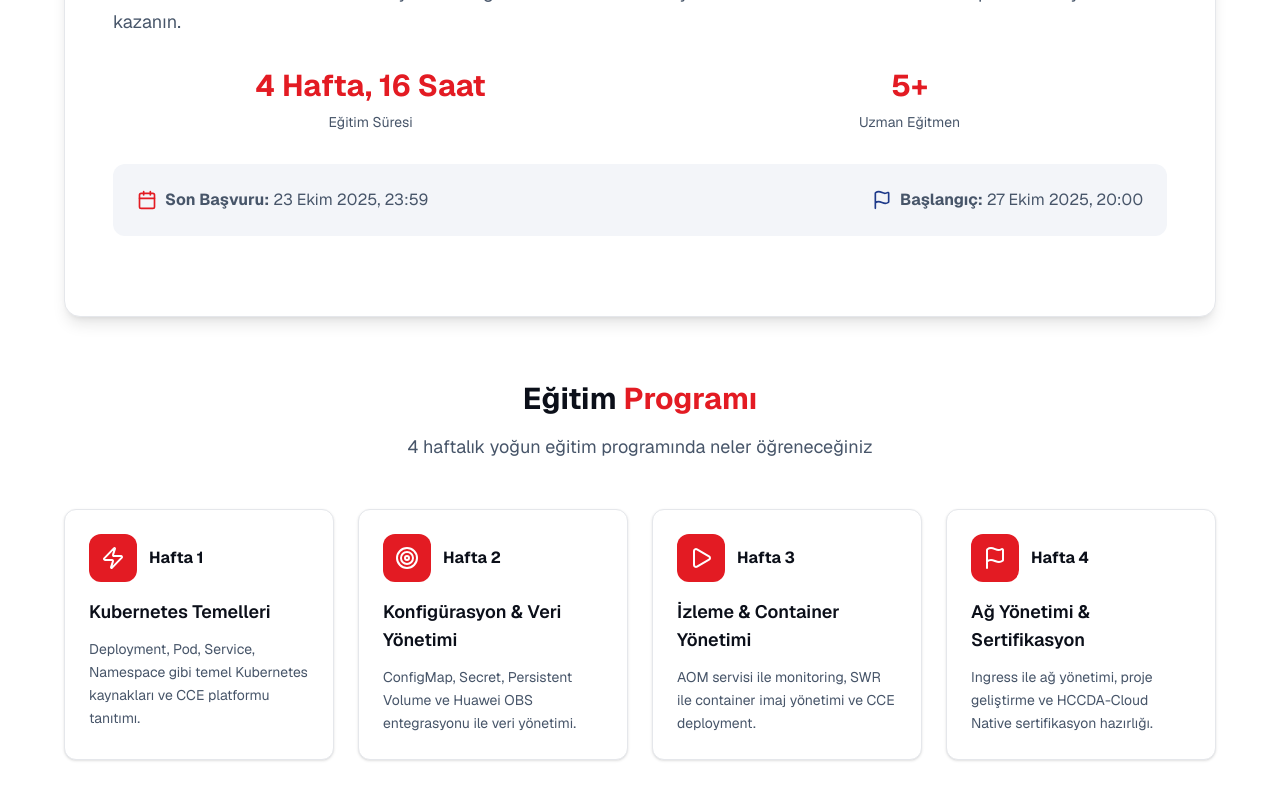
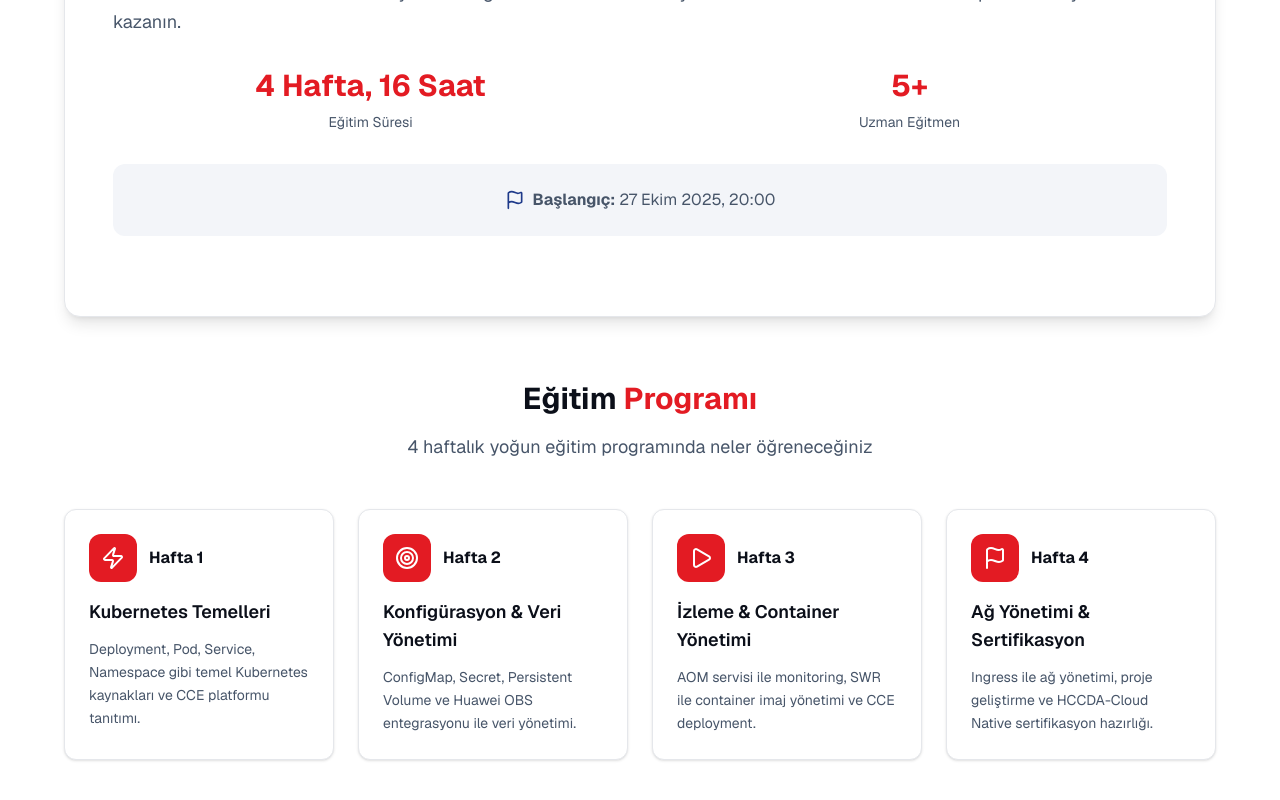
Before and after one commit to enesckk/HSD-BOOTCAMP-WEB-, a Next.js app: page / in a window 1280 px wide. Shown: the part 6068-6868 px from the top of the page. Built offline with nearby package versions, Linux system fonts and the light colour scheme; no server answers.

Commit message:
Remove 'Son Başvuru' date from bootcamp card

```diff
--- a/src/components/home/ActiveBootcamp.tsx
+++ b/src/components/home/ActiveBootcamp.tsx
@@ -147,13 +147,7 @@
               </div>
             </div>
 
-            <div className="flex flex-col md:flex-row items-center justify-between bg-[var(--accent)]/5 rounded-xl p-6 mb-8">
-              <div className="flex items-center space-x-4 mb-4 md:mb-0">
-                <div className="flex items-center space-x-2">
-                  <Calendar className="w-5 h-5 text-[var(--primary)]" />
-                  <span className="text-[var(--text-muted)]"><strong>Son Başvuru:</strong> {bootcampDetails.deadline}</span>
-                </div>
-              </div>
+            <div className="flex flex-col md:flex-row items-center justify-center bg-[var(--accent)]/5 rounded-xl p-6 mb-8">
               <div className="flex items-center space-x-2">
                 <Flag className="w-5 h-5 text-[var(--accent)]" />
                 <span className="text-[var(--text-muted)]"><strong>Başlangıç:</strong> {bootcampDetails.startDate}</span>
```
